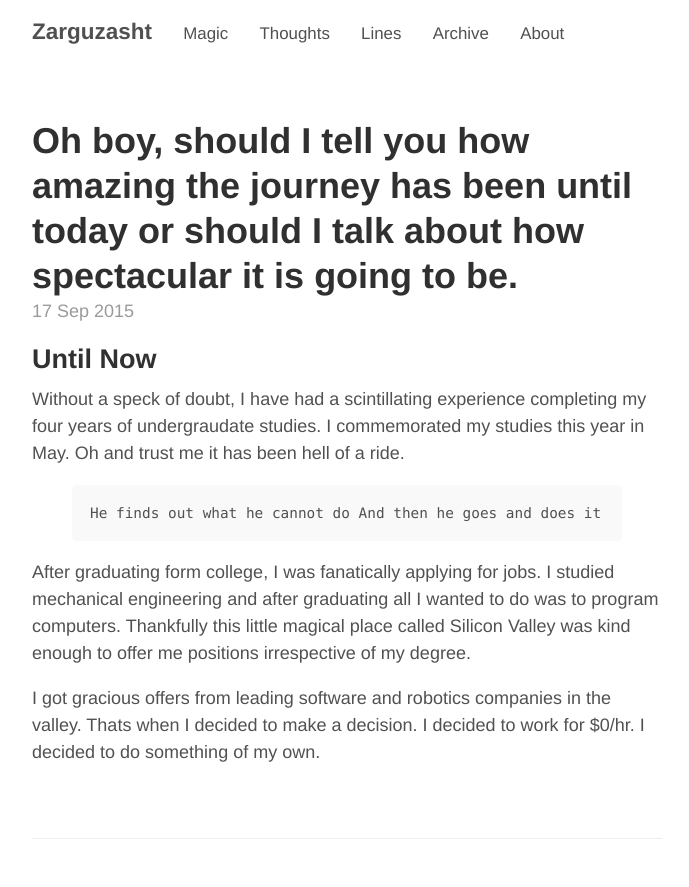
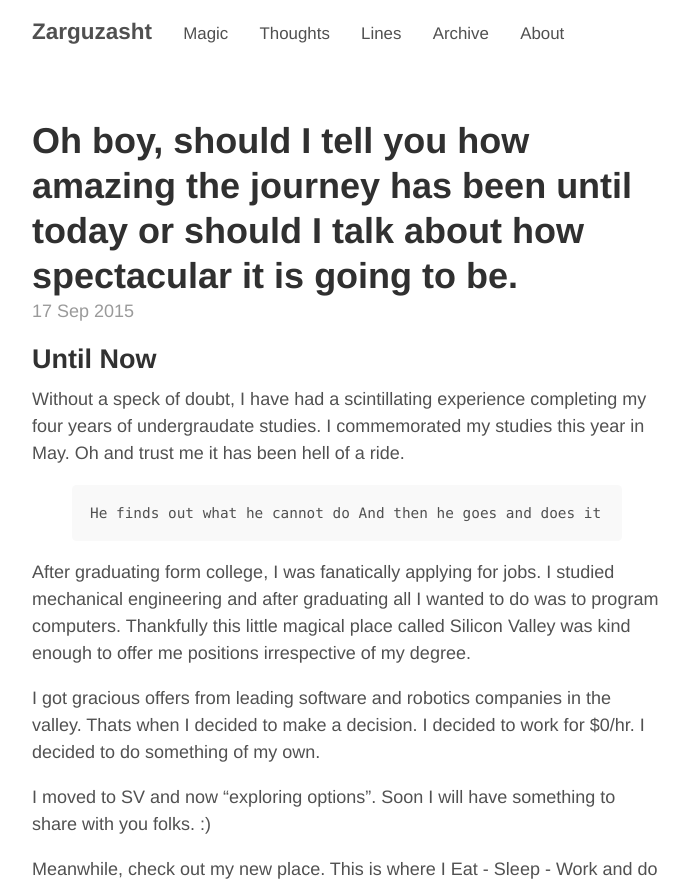
Before and after one commit to robnsngh/robnsngh.github.io, a Jekyll site: the page built from thoughts/_posts/2015-09-17-Oh-boy-!.md, in a window 1280 px wide. Shown: the top 887 px of the page, without its empty margins (293-982 px from the left). Built offline with Jekyll 4.4.1, drawn with Linux system fonts in a browser that asks for light colours; comment, search, counter and statistics services are not loaded; some of the changed text lies outside the part shown.

Commit message:
Added Image

```diff
--- a/thoughts/_posts/2015-09-17-Oh-boy-!.md
+++ b/thoughts/_posts/2015-09-17-Oh-boy-!.md
@@ -19,3 +19,10 @@
 After graduating form college, I was fanatically applying for jobs. I studied mechanical engineering and after graduating all I wanted to do was to program computers. Thankfully this little magical place called Silicon Valley was kind enough to offer me positions irrespective of my degree.
 
 I got gracious offers from leading software and robotics companies in the valley. Thats when I decided to make a decision. I decided to work for $0/hr. I decided to do something of my own.
+
+
+I moved to SV and now "exploring options". Soon I will have something to share with you folks. :)
+
+Meanwhile, check out my new place. This is where I Eat - Sleep - Work and do other things deemed inappropriate to be mentioned on a public site.
+
+![My Room](http://i.imgur.com/mxRow4u.jpg)
```
